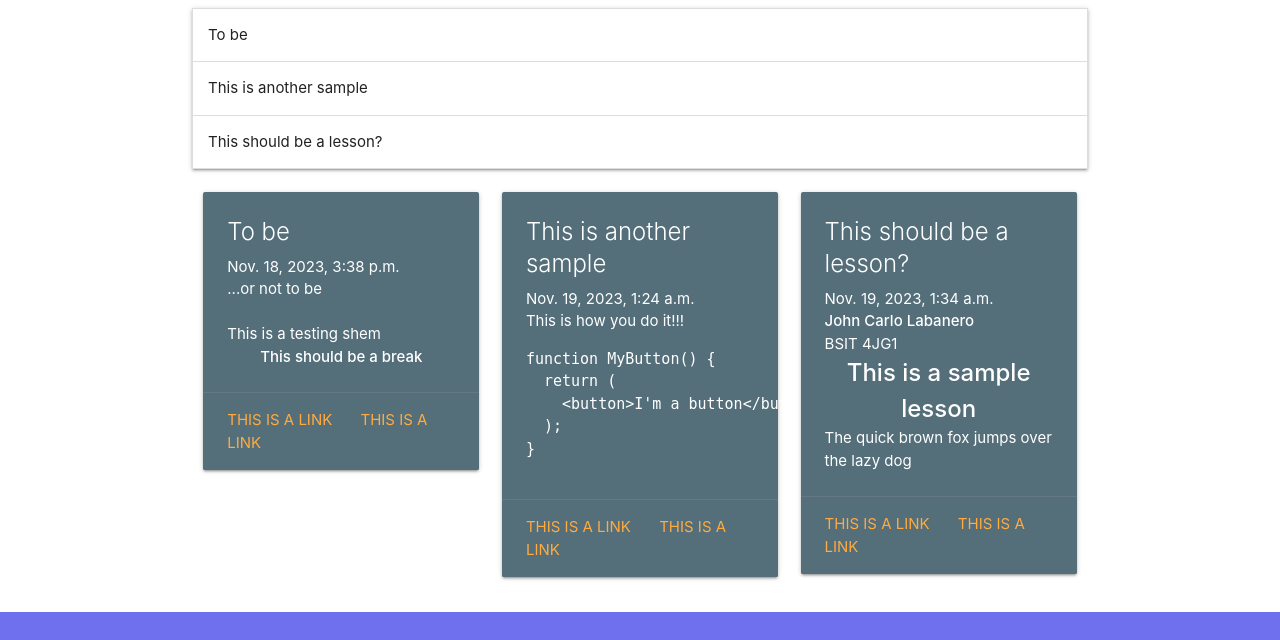
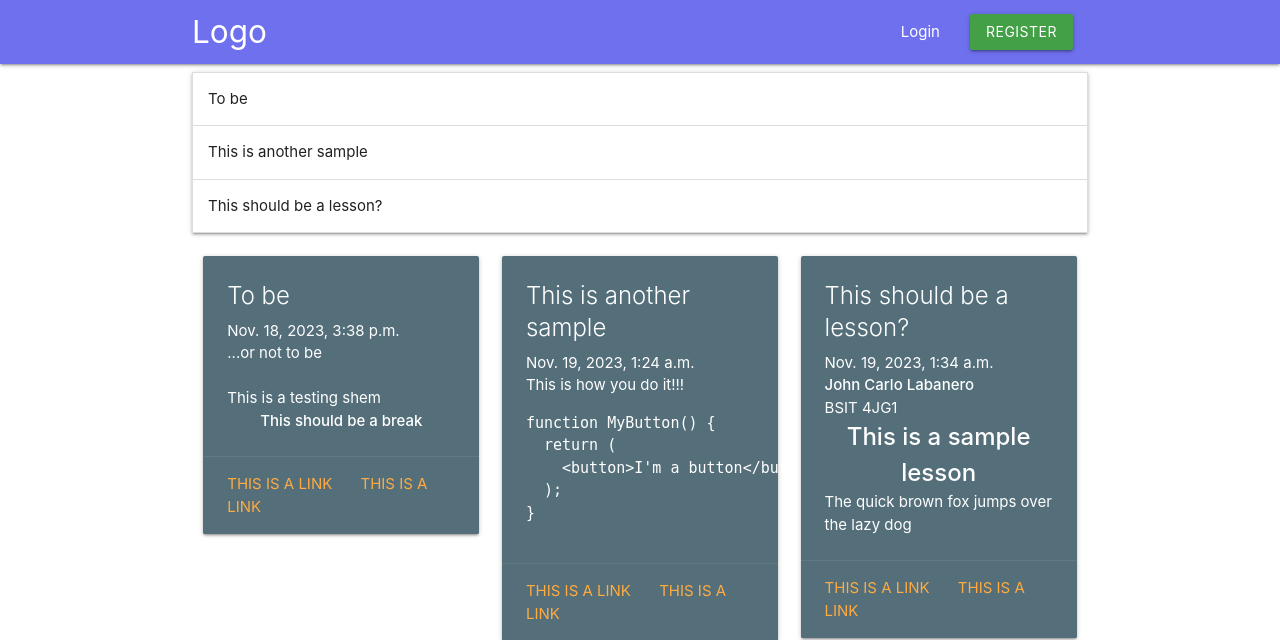
Before and after one commit to JCLabanero/E-Learning-Web-App, a Django app: page / in a window 1280 px wide. Shown: the top 640 px of the page. Run offline with Django 4.2, Linux system fonts and the light colour scheme; data comes from the database, SQL or seed files in the repository.

Commit message:
nav return

```diff
--- a/Learn_ReactJS/main/templates/main/header.html
+++ b/Learn_ReactJS/main/templates/main/header.html
@@ -8,6 +8,15 @@
   {% endblock head %}
   {% block body %}
       <header>
+        <nav>
+        <div class="nav-wrapper container">
+          <a href="/" class="brand-logo">Logo</a>
+          <ul class="right">
+            <li><a href="/login">Login</a></li>
+            <li><a class="waves-effect waves-light btn green darken-1" href="/register">Register</a></li>
+          </ul>
+        </div>
+      </nav>
       </header>
       <main class="container">
           {% block content %}{% endblock %}
```
